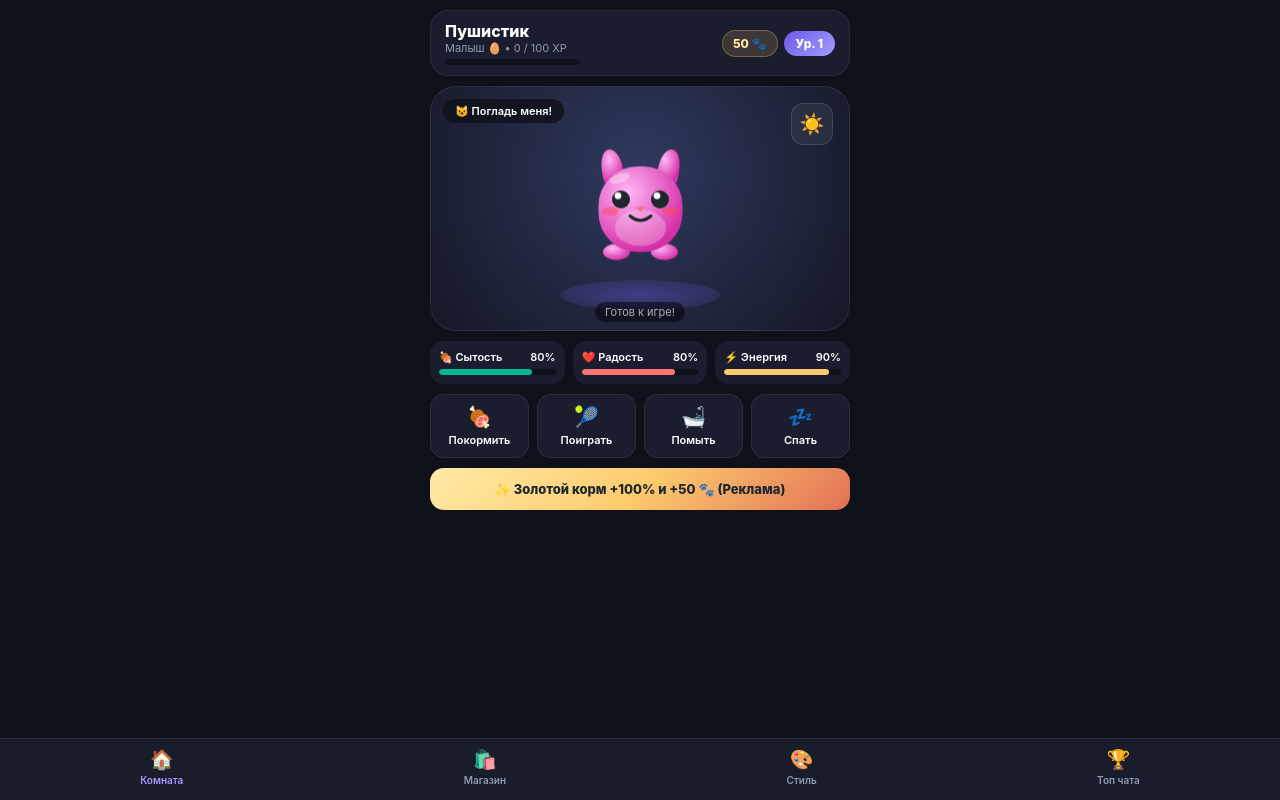
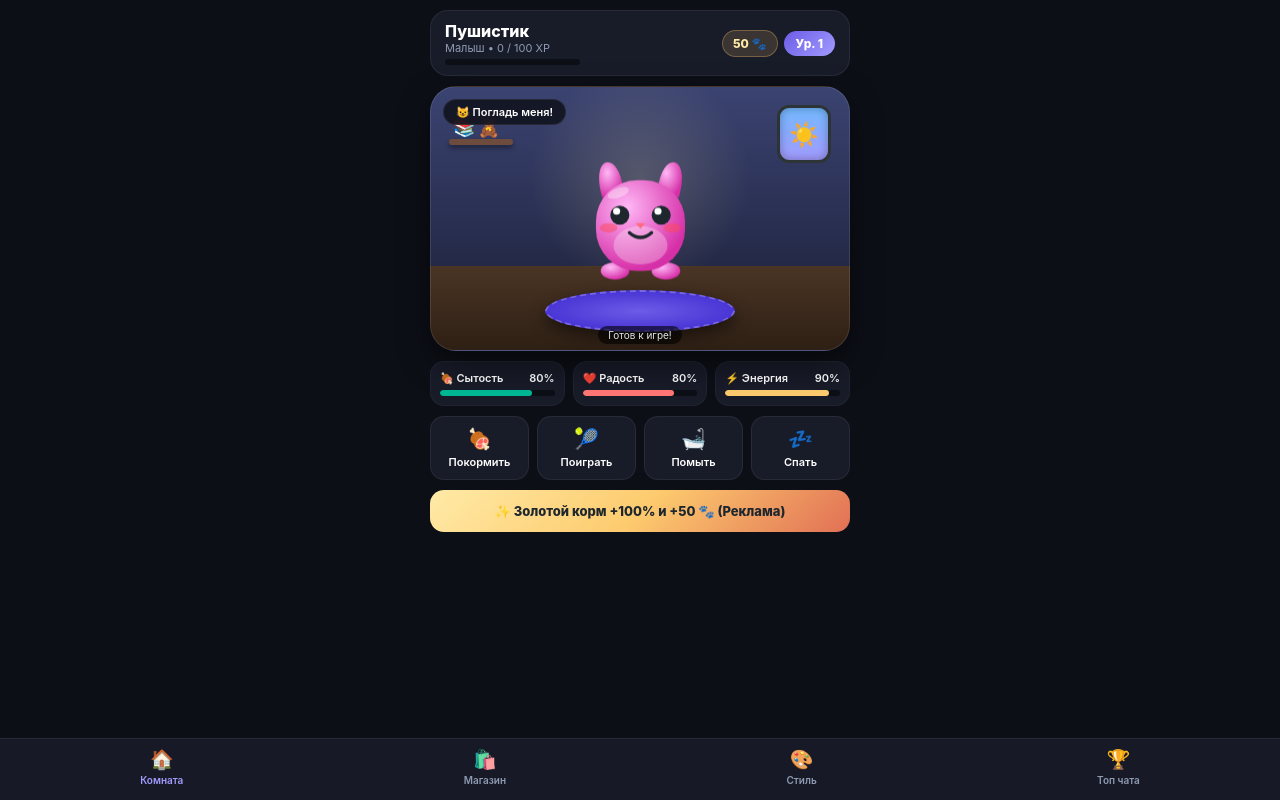
Before and after one commit to djox228/fact-quiz, a plain HTML site: page index.html in a window 1280 px wide. Drawn offline with Linux system fonts and the light colour scheme; no server answers.

Commit message:
Update index.html

```diff
--- a/index.html
+++ b/index.html
@@ -8,92 +8,118 @@
 <script src="https://adsgram.ai"></script>
 <style>
 *{box-sizing:border-box;margin:0;padding:0;font-family:-apple-system,BlinkMacSystemFont,'Segoe UI',Roboto,sans-serif;-webkit-tap-highlight-color:transparent}
-body{background:#0f111a;color:#fff;display:flex;flex-direction:column;align-items:center;min-height:100vh;padding:10px 14px 85px;user-select:none}
+body{background:#0d0f17;color:#fff;display:flex;flex-direction:column;align-items:center;min-height:100vh;padding:10px 14px 85px;user-select:none}
 .wrap{width:100%;max-width:420px}
-.header{display:flex;justify-content:space-between;align-items:center;background:#1a1d2d;padding:10px 14px;border-radius:18px;margin-bottom:10px;border:1px solid rgba(255,255,255,.06)}
-.xp-bg{width:135px;height:6px;background:#0f111a;border-radius:6px;margin-top:4px;overflow:hidden}
+.header{display:flex;justify-content:space-between;align-items:center;background:#181b28;padding:10px 14px;border-radius:18px;margin-bottom:10px;border:1px solid rgba(255,255,255,.07)}
+.xp-bg{width:135px;height:6px;background:#0d0f17;border-radius:6px;margin-top:4px;overflow:hidden}
 .xp-fill{height:100%;background:linear-gradient(90deg,#a29bfe,#6c5ce7);width:0%;transition:width .4s}
 .badges{display:flex;gap:6px;align-items:center}
 .coins{background:rgba(253,203,110,.15);color:#ffeaa7;border:1px solid rgba(253,203,110,.3);padding:5px 10px;border-radius:16px;font-weight:800;font-size:12px}
 .lvl{background:linear-gradient(135deg,#6c5ce7,#a29bfe);padding:5px 12px;border-radius:16px;font-weight:800;font-size:12px}
-.room{height:245px;background:radial-gradient(circle at 50% 35%,#303960,#141724);border-radius:26px;display:flex;flex-direction:column;align-items:center;justify-content:center;position:relative;margin-bottom:10px;overflow:hidden;border:1px solid rgba(255,255,255,.08)}
-.room.night{background:radial-gradient(circle at 50% 30%,#121626,#080a10)}
-.win{position:absolute;top:16px;right:16px;width:42px;height:42px;border-radius:12px;background:rgba(255,255,255,.06);border:1px solid rgba(255,255,255,.12);display:flex;align-items:center;justify-content:center;font-size:20px}
-.decor{position:absolute;font-size:34px;z-index:2;filter:drop-shadow(0 4px 6px rgba(0,0,0,.4))}
-.rug{position:absolute;bottom:20px;width:160px;height:30px;background:radial-gradient(ellipse at center,rgba(108,92,231,.4),rgba(108,92,231,.05));border-radius:50%}
-.bubble{position:absolute;top:12px;left:12px;background:rgba(15,17,26,.8);padding:5px 12px;border-radius:16px;font-size:11px;font-weight:600;z-index:5}
-.last-act{position:absolute;bottom:8px;font-size:11px;color:#a4b0be;background:rgba(0,0,0,.5);padding:3px 10px;border-radius:12px;z-index:5}
-.pet-box{width:170px;height:170px;display:flex;align-items:center;justify-content:center;cursor:pointer;animation:float 3s ease-in-out infinite;z-index:3}
+.room{height:265px;background:linear-gradient(180deg,#3b4371 0%,#242947 68%,#4a3525 68%,#2e1f14 100%);border-radius:26px;display:flex;flex-direction:column;align-items:center;justify-content:center;position:relative;margin-bottom:10px;overflow:hidden;border:1px solid rgba(255,255,255,.1);box-shadow:0 12px 30px rgba(0,0,0,.5)}
+.room.night{background:linear-gradient(180deg,#111526 0%,#0b0e1a 68%,#261a12 68%,#170f0a 100%)}
+.wall-light{position:absolute;top:0;left:50%;transform:translateX(-50%);width:260px;height:180px;background:radial-gradient(circle,rgba(255,234,167,.18) 0%,transparent 70%);pointer-events:none}
+.win{position:absolute;top:18px;right:18px;width:54px;height:58px;border-radius:12px;background:linear-gradient(180deg,#74b9ff,#a29bfe);border:3px solid #2d3436;display:flex;align-items:center;justify-content:center;font-size:24px;box-shadow:inset 0 0 10px rgba(0,0,0,.3)}
+.room.night .win{background:linear-gradient(180deg,#0c1021,#1e2749)}
+.shelf{position:absolute;top:52px;left:18px;width:64px;height:6px;background:#6d4c3d;border-radius:3px;box-shadow:0 3px 5px rgba(0,0,0,.4)}
+.shelf-items{position:absolute;top:30px;left:22px;font-size:18px;letter-spacing:2px}
+.rug{position:absolute;bottom:18px;width:190px;height:42px;background:radial-gradient(ellipse at center,#6c5ce7 0%,#4834d4 75%,#2d1f8c 100%);border-radius:50%;border:2px dashed rgba(255,255,255,.25);box-shadow:0 6px 15px rgba(0,0,0,.5)}
+.bubble{position:absolute;top:12px;left:12px;background:rgba(13,15,23,.82);backdrop-filter:blur(6px);padding:5px 12px;border-radius:16px;font-size:11px;font-weight:600;z-index:5;border:1px solid rgba(255,255,255,.08)}
+.last-act{position:absolute;bottom:6px;font-size:10px;color:#dfe6e9;background:rgba(0,0,0,.6);padding:3px 10px;border-radius:12px;z-index:5}
+.pet-box{width:175px;height:175px;display:flex;align-items:center;justify-content:center;cursor:pointer;animation:float 3s ease-in-out infinite;z-index:4;margin-top:12px}
 .pet-box.jump{animation:jump .5s ease}
 .heart{position:absolute;font-size:20px;pointer-events:none;animation:fly 1s ease-out forwards;z-index:10}
 .stats{display:grid;grid-template-columns:repeat(3,1fr);gap:8px;margin-bottom:10px}
-.stat{background:#1a1d2d;padding:9px;border-radius:14px}
+.stat{background:#181b28;padding:9px;border-radius:14px;border:1px solid rgba(255,255,255,.04)}
 .stat-t{display:flex;justify-content:space-between;font-size:11px;font-weight:600;margin-bottom:5px}
-.bar{width:100%;height:6px;background:#0f111a;border-radius:6px;overflow:hidden}
+.bar{width:100%;height:6px;background:#0d0f17;border-radius:6px;overflow:hidden}
 .fill{height:100%;border-radius:6px;transition:width .4s}
 .btns{display:grid;grid-template-columns:repeat(4,1fr);gap:8px;margin-bottom:10px}
-.btn{background:#1a1d2d;border:1px solid rgba(255,255,255,.07);border-radius:14px;padding:10px 4px;color:#fff;display:flex;flex-direction:column;align-items:center;gap:4px;cursor:pointer}
+.btn{background:#181b28;border:1px solid rgba(255,255,255,.07);border-radius:14px;padding:10px 4px;color:#fff;display:flex;flex-direction:column;align-items:center;gap:4px;cursor:pointer}
 .btn:active{transform:scale(.93);background:#25293e}
 .btn.on-cd{opacity:.5}
 .btn span:first-child{font-size:20px}
 .btn span:last-child{font-size:11px;font-weight:600}
 .gold{width:100%;border:none;padding:13px;border-radius:14px;font-size:13px;font-weight:800;background:linear-gradient(135deg,#ffeaa7,#fdcb6e,#e17055);color:#1e272e;cursor:pointer}
 .tab{display:none}.tab.active{display:block}
-.box{background:#1a1d2d;padding:14px;border-radius:18px;margin-bottom:10px}
+.box{background:#181b28;padding:14px;border-radius:18px;margin-bottom:10px}
 .ttl{font-size:12px;color:#8f9bb3;margin-bottom:8px;font-weight:700;text-transform:uppercase}
 .row-in{display:flex;gap:8px;margin-bottom:14px}
-.inp{flex:1;background:#0f111a;border:1px solid rgba(255,255,255,.1);padding:9px 12px;border-radius:12px;color:#fff;font-size:14px;outline:none}
+.inp{flex:1;background:#0d0f17;border:1px solid rgba(255,255,255,.1);padding:9px 12px;border-radius:12px;color:#fff;font-size:14px;outline:none}
 .ok{background:#6c5ce7;border:none;color:#fff;padding:0 16px;border-radius:12px;font-weight:700;cursor:pointer}
 .cols{display:flex;gap:12px;margin-bottom:14px}
-.col{width:36px;height:36px;border-radius:50%;cursor:pointer;border:2px solid rgba(255,255,255,.2)}
+.col{width:36px;height:36px;border-radius:50%;cursor:pointer;border:2px solid rgba(255,255,255,.25)}
 .accs{display:grid;grid-template-columns:repeat(3,1fr);gap:8px}
-.acc{background:#0f111a;padding:10px 4px;border-radius:12px;text-align:center;font-size:12px;cursor:pointer;border:2px solid transparent}
+.acc{background:#0d0f17;padding:10px 4px;border-radius:12px;text-align:center;font-size:12px;cursor:pointer;border:2px solid transparent}
 .acc.equipped{border-color:#6c5ce7;background:#25293e}
 .shop-grid{display:grid;grid-template-columns:repeat(2,1fr);gap:8px}
-.s-item{background:#0f111a;padding:12px;border-radius:14px;display:flex;flex-direction:column;align-items:center;gap:6px;border:1px solid rgba(255,255,255,.06)}
+.s-item{background:#0d0f17;padding:12px;border-radius:14px;display:flex;flex-direction:column;align-items:center;gap:6px;border:1px solid rgba(255,255,255,.06)}
 .s-btn{background:#6c5ce7;border:none;color:#fff;padding:6px 12px;border-radius:10px;font-size:12px;font-weight:700;cursor:pointer;width:100%}
 .s-btn.owned{background:#00b894}
-.l-row{display:flex;justify-content:space-between;background:#1a1d2d;padding:11px 14px;border-radius:14px;margin-bottom:8px;font-size:13px}
-.nav{position:fixed;bottom:0;left:0;right:0;background:rgba(26,29,45,.97);display:flex;justify-content:space-around;padding:9px 0 14px;border-top:1px solid rgba(255,255,255,.07);z-index:50}
+.l-row{display:flex;justify-content:space-between;background:#181b28;padding:11px 14px;border-radius:14px;margin-bottom:8px;font-size:13px}
+.nav{position:fixed;bottom:0;left:0;right:0;background:rgba(24,27,40,.97);display:flex;justify-content:space-around;padding:9px 0 14px;border-top:1px solid rgba(255,255,255,.07);z-index:50}
 .n-btn{background:none;border:none;color:#8f9bb3;display:flex;flex-direction:column;align-items:center;gap:3px;font-size:10px;font-weight:600;cursor:pointer}
 .n-btn.active{color:#a29bfe}
 .n-btn span:first-child{font-size:19px}
 @keyframes float{0%,100%{transform:translateY(0)}50%{transform:translateY(-6px)}}
 @keyframes jump{0%,100%{transform:translateY(0)}40%{transform:translateY(-24px)}70%{transform:translateY(4px)}}
 @keyframes fly{0%{opacity:1;transform:translateY(0) scale(.8)}100%{opacity:0;transform:translateY(-55px) scale(1.3)}}
+@keyframes spinDisco{0%{transform:rotate(0deg)}100%{transform:rotate(360deg)}}
 </style>
 </head>
 <body>
 <div class="wrap">
   <div class="header">
-    <div><div style="font-weight:800;font-size:16px" id="petName">Пушистик</div><div style="font-size:11px;color:#8f9bb3" id="stageText">Малыш 🥚 • 0 / 100 XP</div><div class="xp-bg"><div class="xp-fill" id="xpBar"></div></div></div>
+    <div><div style="font-weight:800;font-size:16px" id="petName">Пушистик</div><div style="font-size:11px;color:#8f9bb3" id="stageText">Малыш • 0 / 100 XP</div><div class="xp-bg"><div class="xp-fill" id="xpBar"></div></div></div>
     <div class="badges"><div class="coins" id="coinsBadge">50 🐾</div><div class="lvl" id="levelBadge">Ур. 1</div></div>
   </div>
   <div id="tab-room" class="tab active">
     <div class="room" id="petRoom">
+      <div class="wall-light"></div>
       <div class="bubble" id="moodText">😺 Погладь меня!</div>
       <div class="win" id="roomWindow">☀️</div>
-      <div class="decor" id="dec-plant" style="bottom:32px;left:18px;display:none">🪴</div>
-      <div class="decor" id="dec-lamp" style="bottom:32px;right:18px;display:none">🛋️</div>
-      <div class="decor" id="dec-sofa" style="top:54px;left:18px;font-size:26px;display:none">🪩</div>
+      <div class="shelf-items">📚🧸</div><div class="shelf"></div>
       <div class="rug"></div>
+      <!-- Купленные предметы интерьера (без квадратов!) -->
+      <div id="dec-plant" style="position:absolute;bottom:34px;left:16px;font-size:38px;z-index:3;display:none">🌿</div>
+      <div id="dec-lamp" style="position:absolute;bottom:32px;right:14px;font-size:38px;z-index:3;display:none">🛋️</div>
+      <div id="dec-sofa" style="position:absolute;top:0;left:50%;margin-left:-16px;font-size:28px;z-index:3;display:none;animation:spinDisco 6s linear infinite">✨🔮✨</div>
       <div class="pet-box" id="petWrapper" onclick="petTouch(event)">
-        <svg width="165" height="165" viewBox="0 0 220 220">
+        <svg width="175" height="175" viewBox="0 0 220 220">
           <defs><radialGradient id="bGrad" cx="35%" cy="30%" r="70%"><stop offset="0%" stop-color="#ffb8f6" id="g1"/><stop offset="100%" stop-color="#d630a8" id="g2"/></radialGradient></defs>
-          <g id="evo-wings" style="display:none"><circle cx="110" cy="115" r="78" fill="none" stroke="#ffeaa7" stroke-width="2" stroke-dasharray="6 6" opacity="0.55"/><path d="M55 110 C15 70, 15 135, 58 135 Z" fill="#fff" opacity="0.88"/><path d="M165 110 C205 70, 205 135, 162 135 Z" fill="#fff" opacity="0.88"/></g>
-          <path d="M62 82 C46 28, 82 22, 88 70 Z" fill="url(#bGrad)"/><path d="M158 82 C174 28, 138 22, 132 70 Z" fill="url(#bGrad)"/>
-          <g id="evo-teen" style="display:none"><path d="M96 60 Q110 30 124 60 Q110 50 96 60 Z" fill="url(#bGrad)"/><circle cx="166" cy="148" r="14" fill="url(#bGrad)"/></g>
-          <ellipse cx="78" cy="174" rx="18" ry="11" fill="url(#bGrad)"/><ellipse cx="142" cy="174" rx="18" ry="11" fill="url(#bGrad)"/>
+          <!-- 8+ УР: Огненно-звёздная мантия -->
+          <g id="evo-legend" style="display:none">
+            <path d="M40 165 Q25 110 55 85 L165 85 Q195 110 180 165 Z" fill="#6c5ce7" opacity="0.7"/>
+            <circle cx="110" cy="115" r="88" fill="none" stroke="#ffd32a" stroke-width="2.5" stroke-dasharray="10 5"/>
+          </g>
+          <!-- 5+ УР: Ангельские крылья -->
+          <g id="evo-wings" style="display:none">
+            <path d="M55 110 C10 65, 10 140, 58 135 Z" fill="#fff" opacity="0.9"/>
+            <path d="M165 110 C210 65, 210 140, 162 135 Z" fill="#fff" opacity="0.9"/>
+          </g>
+          <!-- Ушки -->
+          <path d="M62 82 C46 28, 82 22, 88 70 Z" fill="url(#bGrad)"/>
+          <path d="M158 82 C174 28, 138 22, 132 70 Z" fill="url(#bGrad)"/>
+          <!-- 3+ УР: Хохолок и пушистый хвост -->
+          <g id="evo-teen" style="display:none">
+            <path d="M94 60 Q110 26 126 60 Q110 48 94 60 Z" fill="url(#bGrad)"/>
+            <circle cx="168" cy="146" r="16" fill="url(#bGrad)"/>
+          </g>
+          <ellipse cx="78" cy="174" rx="18" ry="11" fill="url(#bGrad)"/>
+          <ellipse cx="142" cy="174" rx="18" ry="11" fill="url(#bGrad)"/>
           <rect x="54" y="60" width="112" height="114" rx="52" fill="url(#bGrad)"/>
-          <ellipse cx="110" cy="142" rx="34" ry="24" fill="#fff" opacity="0.25"/>
+          <ellipse cx="110" cy="142" rx="34" ry="24" fill="#fff" opacity="0.28"/>
           <ellipse cx="82" cy="76" rx="14" ry="6" transform="rotate(-20 82 76)" fill="#fff" opacity="0.35"/>
-          <ellipse cx="70" cy="120" rx="11" ry="6" fill="#ff4757" opacity="0.5"/><ellipse cx="150" cy="120" rx="11" ry="6" fill="#ff4757" opacity="0.5"/>
+          <!-- 5+ УР: Золотая руна на лбу -->
+          <polygon id="evo-rune" points="110,68 115,76 110,84 105,76" fill="#ffd32a" style="display:none"/>
+          <ellipse cx="70" cy="120" rx="11" ry="6" fill="#ff4757" opacity="0.5"/>
+          <ellipse cx="150" cy="120" rx="11" ry="6" fill="#ff4757" opacity="0.5"/>
           <g id="eyesOpen"><circle cx="84" cy="104" r="12" fill="#1e272e"/><circle cx="80" cy="99" r="4.5" fill="#fff"/><circle cx="136" cy="104" r="12" fill="#1e272e"/><circle cx="132" cy="99" r="4.5" fill="#fff"/></g>
           <g id="eyesClosed" style="display:none"><path d="M72 106 Q84 115 96 106" stroke="#1e272e" stroke-width="4" fill="none" stroke-linecap="round"/><path d="M124 106 Q136 115 148 106" stroke="#1e272e" stroke-width="4" fill="none" stroke-linecap="round"/></g>
           <polygon points="104,114 116,114 110,121" fill="#ff6b81"/>
           <path d="M96 126 Q110 138 124 126" stroke="#1e272e" stroke-width="4" fill="none" stroke-linecap="round"/>
           <g id="acc-crown" style="display:none"><polygon points="84,58 92,34 110,48 128,34 136,58" fill="#ffd32a"/></g>
-          <g id="acc-halo" style="display:none"><ellipse cx="110" cy="34" rx="28" ry="7" fill="none" stroke="#ffeaa7" stroke-width="4"/></g>
+          <g id="acc-halo" style="display:none"><ellipse cx="110" cy="30" rx="28" ry="7" fill="none" stroke="#ffeaa7" stroke-width="4"/></g>
           <g id="acc-glasses" style="display:none"><rect x="65" y="91" width="38" height="24" rx="7" fill="#1e272e" opacity=".9" stroke="#fff" stroke-width="1.5"/><rect x="117" y="91" width="38" height="24" rx="7" fill="#1e272e" opacity=".9" stroke="#fff" stroke-width="1.5"/><line x1="103" y1="101" x2="117" y2="101" stroke="#fff" stroke-width="3"/></g>
           <g id="acc-bow" style="display:none"><polygon points="110,152 90,141 90,163" fill="#ff4757"/><polygon points="110,152 130,141 130,163" fill="#ff4757"/></g>
           <g id="acc-scarf" style="display:none"><rect x="68" y="146" width="84" height="14" rx="7" fill="#00b894"/><rect x="122" y="154" width="14" height="24" rx="5" fill="#00b894"/></g>
@@ -118,9 +144,9 @@ body{background:#0f111a;color:#fff;display:flex;flex-direction:column;align-item
     <div class="box">
       <div class="ttl">🛍️ Магазин для комнаты и питомца</div>
       <div class="shop-grid">
-        <div class="s-item"><span style="font-size:28px">🪴</span><b>Монстера</b><button class="s-btn" id="shop-plant" onclick="buyItem('plant')">50 🐾</button></div>
+        <div class="s-item"><span style="font-size:28px">🌿</span><b>Монстера</b><button class="s-btn" id="shop-plant" onclick="buyItem('plant')">50 🐾</button></div>
         <div class="s-item"><span style="font-size:28px">🛋️</span><b>Уютный пуфик</b><button class="s-btn" id="shop-lamp" onclick="buyItem('lamp')">80 🐾</button></div>
-        <div class="s-item"><span style="font-size:28px">🪩</span><b>Диско-шар</b><button class="s-btn" id="shop-sofa" onclick="buyItem('sofa')">150 🐾</button></div>
+        <div class="s-item"><span style="font-size:28px">🔮</span><b>Маг-сфера</b><button class="s-btn" id="shop-sofa" onclick="buyItem('sofa')">150 🐾</button></div>
         <div class="s-item"><span style="font-size:28px">🧣</span><b>Тёплый шарфик</b><button class="s-btn" id="shop-scarf" onclick="buyItem('scarf')">120 🐾</button></div>
         <div class="s-item"><span style="font-size:28px">😇</span><b>Волшебный нимб</b><button class="s-btn" id="shop-halo" onclick="buyItem('halo')">200 🐾</button></div>
       </div>
@@ -182,13 +208,16 @@ function updateTimers(){const now=Date.now();["feed","play","wash"].forEach(k=>{
 setInterval(updateTimers,1000);
 function render(p){
   petData=p;document.getElementById("petName").innerText=p.name;document.getElementById("levelBadge").innerText="Ур. "+p.level;document.getElementById("coinsBadge").innerText=(p.coins||0)+" 🐾";
-  const need=p.level*100,stage=p.level>=5?"Хранитель ✨":p.level>=3?"Подросток 🐾":"Малыш 🥚";
+  const need=p.level*100,stage=p.level>=8?"Легенда 👑":p.level>=5?"Хранитель ✨":p.level>=3?"Юниор 🐾":"Малыш 🥚";
   document.getElementById("stageText").innerText=stage+" • "+p.xp+" / "+need+" XP";document.getElementById("xpBar").style.width=Math.min(100,(p.xp/need)*100)+"%";
   document.getElementById("lastAction").innerText=p.lastActionBy;document.getElementById("hungerVal").innerText=p.hunger+"%";document.getElementById("hungerBar").style.width=p.hunger+"%";
   document.getElementById("happyVal").innerText=p.happiness+"%";document.getElementById("happyBar").style.width=p.happiness+"%";
   const en=p.energy!==undefined?p.energy:90;document.getElementById("energyVal").innerText=en+"%";document.getElementById("energyBar").style.width=en+"%";
   const c=COLS[p.color]||COLS.pink;document.getElementById("g1").setAttribute("stop-color",c);document.getElementById("g2").setAttribute("stop-color",c);
-  document.getElementById("evo-teen").style.display=p.level>=3?"block":"none";document.getElementById("evo-wings").style.display=p.level>=5?"block":"none";
+  document.getElementById("evo-teen").style.display=p.level>=3?"block":"none";
+  document.getElementById("evo-wings").style.display=p.level>=5?"block":"none";
+  document.getElementById("evo-rune").style.display=p.level>=5?"block":"none";
+  document.getElementById("evo-legend").style.display=p.level>=8?"block":"none";
   const inv=Array.isArray(p.inventory)?p.inventory:[];
   ["plant","lamp","sofa"].forEach(id=>document.getElementById("dec-"+id).style.display=inv.includes(id)?"block":"none");
   ["plant","lamp","sofa","scarf","halo"].forEach(id=>{const b=document.getElementById("shop-"+id);if(b&&inv.includes(id)){b.innerText="Куплено ✅";b.classList.add("owned");}});
```
